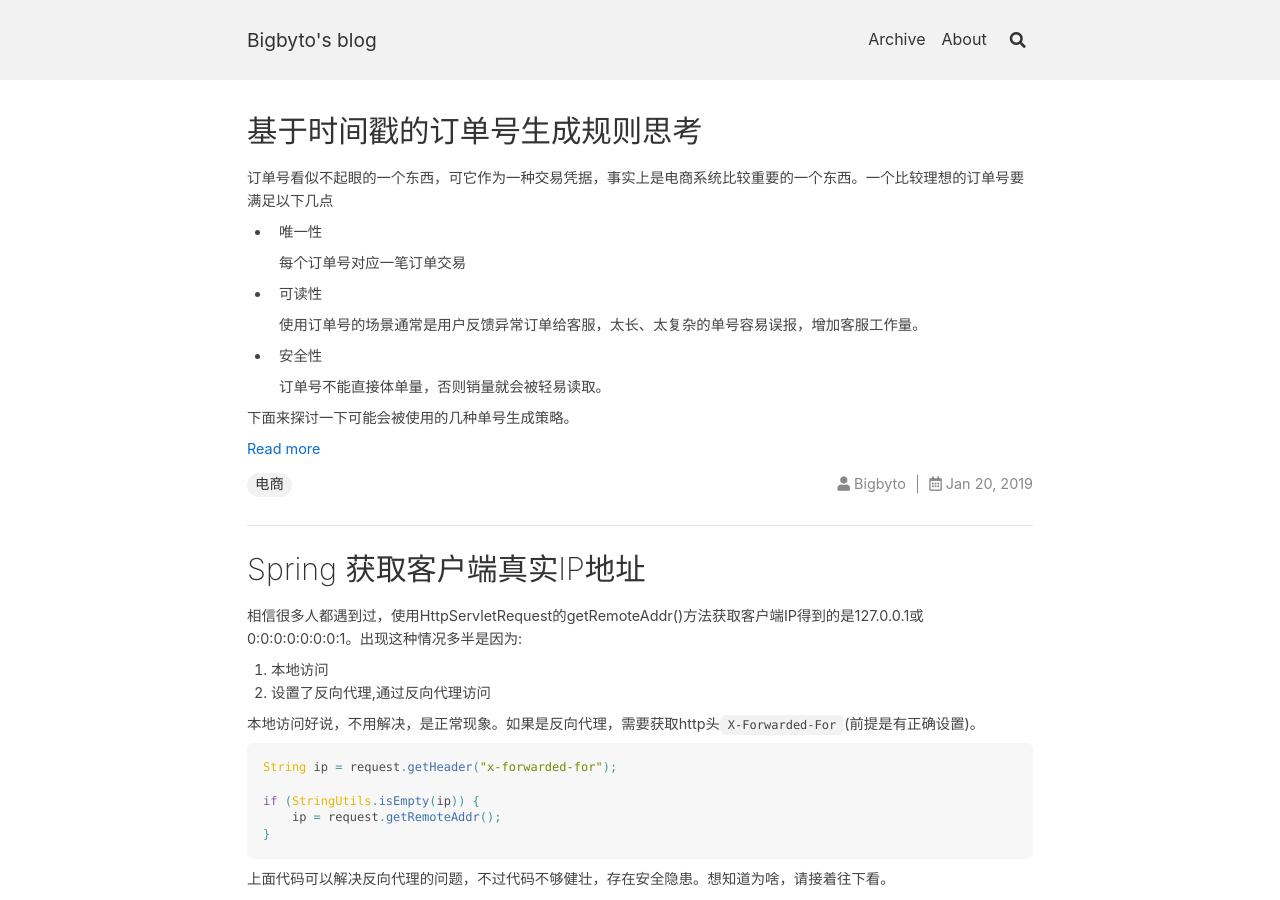
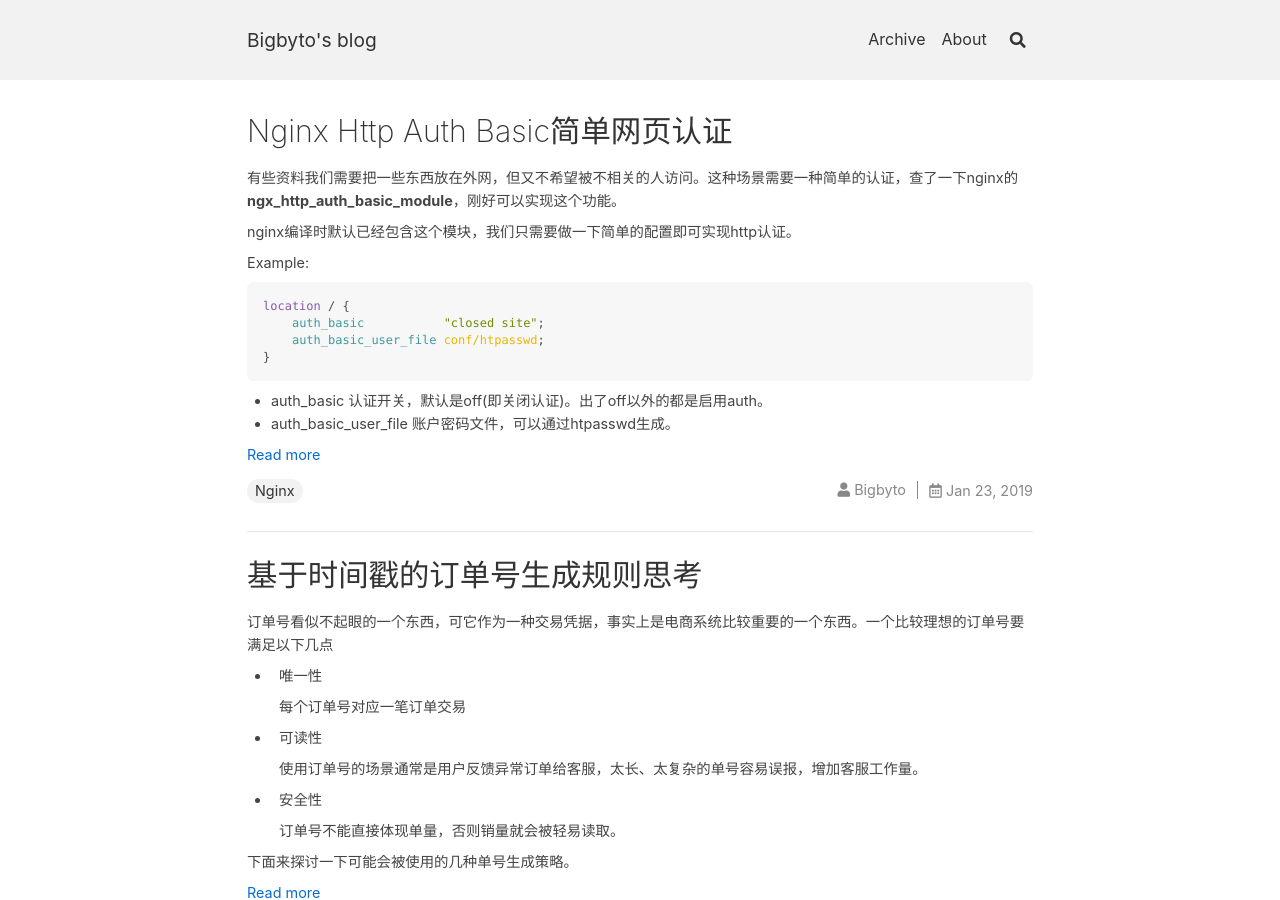
Before and after one commit to xingty/xingty.github.io, a Jekyll site: the page built from index.html, in a window 1280 px wide and 900 px high. Built offline with Jekyll 4.4.1, drawn with Linux system fonts in a browser that asks for light colours; nearby versions of some CDN libraries; the list of posts is cut into pages by our own code; comment, search, counter and statistics services are not loaded.

Commit message:
* nginx http basic auth

````diff
--- a/_posts/2019-01-20-order-number.md
+++ b/_posts/2019-01-20-order-number.md
@@ -17,7 +17,7 @@ tags: 电商
 
 * 安全性
 
-  订单号不能直接体单量，否则销量就会被轻易读取。
+  订单号不能直接体现单量，否则销量就会被轻易读取。
 
 下面来探讨一下可能会被使用的几种单号生成策略。
 <!--more-->
--- /dev/null
+++ b/_posts/2019-01-23-nginx-http-auth-basic.md
@@ -0,0 +1,64 @@
+---
+title: Nginx Http Auth Basic简单网页认证
+key: nginx-http-auth-basic
+permalink: nginx-http-auth-basic.html
+tags: Nginx
+---
+
+有些资料我们需要把一些东西放在外网，但又不希望被不相关的人访问。这种场景需要一种简单的认证，查了一下nginx的 **ngx_http_auth_basic_module**，刚好可以实现这个功能。
+
+nginx编译时默认已经包含这个模块，我们只需要做一下简单的配置即可实现http认证。
+
+Example:
+
+```nginx
+location / {
+    auth_basic           "closed site";
+    auth_basic_user_file conf/htpasswd;
+}
+```
+
+* auth_basic 认证开关，默认是off(即关闭认证)。出了off以外的都是启用auth。
+* auth_basic_user_file  账户密码文件，可以通过htpasswd生成。
+<!--more-->
+**htpasswd**
+
+htpasswd可以用于生成用户信息
+
+> htpasswd [-cimBdpsDv][-C cost] passwordfile username
+
+```shell
+htpasswd -c -m htpasswd.conf bigbyto
+# New password:
+# Re-type new password:
+# Adding password for user bigbyto
+```
+
+把这个配置文件的目录填写到nginx的配置文件即可。
+
+![nginx_http_basic_auth_module](/assets/images/nginx/http_base_auth.png)
+
+**访问限制**
+
+问了防止暴力破解，我们可以用nginx的**ngx_http_limit_req_module**模块进行访问限制
+
+```nginx
+limit_req_zone $binary_remote_addr zone=limiter:10m rate=20r/s;
+server {
+    ....
+    location / {
+      auth_basic           "closed site";
+      auth_basic_user_file conf/htpasswd;
+      limit_req zone=limiter burst=1 nodelay;
+    }
+}
+```
+
+上面表示同一ip地址1秒最多只能访问20次，超过限制会立即返回错误。详细配置可以参考[ngx_http_limit_req_module](https://nginx.org/en/docs/http/ngx_http_auth_basic_module.html)。
+
+
+
+参考链接:
+
+[https://nginx.org/en/docs/http/ngx_http_auth_basic_module.html](https://nginx.org/en/docs/http/ngx_http_auth_basic_module.html)
+[https://nginx.org/en/docs/http/ngx_http_limit_req_module.html](https://nginx.org/en/docs/http/ngx_http_limit_req_module.html)
````
Also changed, not shown: assets/images/nginx/http_base_auth.png (added).
